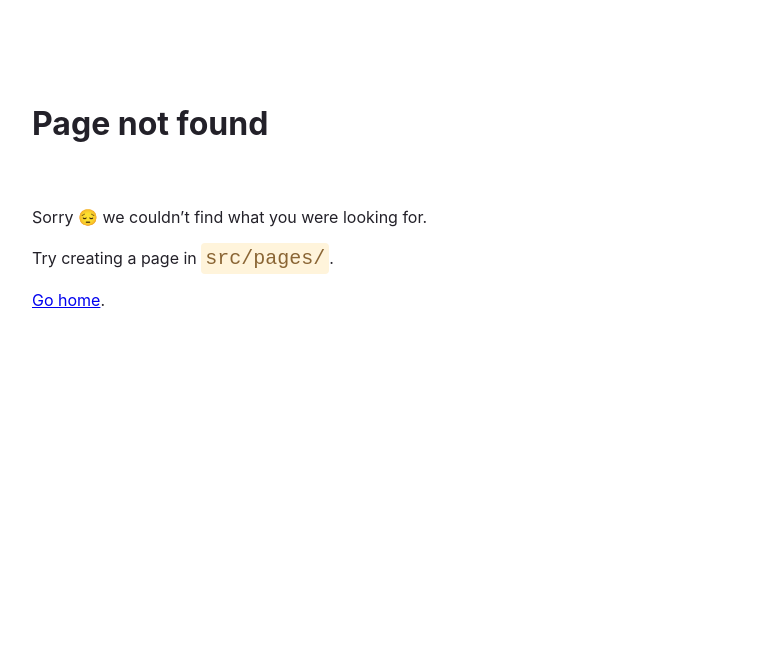
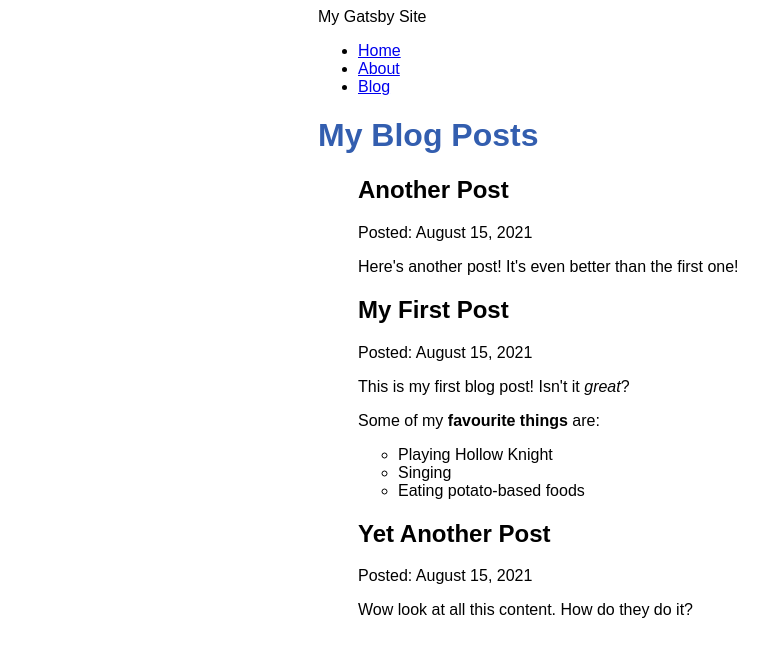
Before and after one commit to tkov/my-gatsby-site, a Gatsby site: page /blog in a window 1280 px wide. Before the commit this address had no page. Shown: the whole page, without its empty margins (72-840 px from the left). Built offline with nearby package versions, Linux system fonts and the light colour scheme; Gatsby itself is replaced by a stand-in of ours.

Commit message:
Finished Gatsby Tutorial Part 5

```diff
--- /dev/null
+++ b/blog/another-post.mdx
@@ -0,0 +1,6 @@
+---
+title: "Another Post"
+date: "2021-08-15"
+---
+
+Here's another post! It's even better than the first one!
--- /dev/null
+++ b/blog/my-first-post.mdx
@@ -0,0 +1,12 @@
+---
+title: "My First Post"
+date: "2021-08-15"
+---
+
+This is my first blog post! Isn't it *great*?
+
+Some of my **favourite things** are:
+
+* Playing Hollow Knight
+* Singing
+* Eating potato-based foods
--- /dev/null
+++ b/blog/yet-another-post.mdx
@@ -0,0 +1,6 @@
+---
+title: "Yet Another Post"
+date: "2021-08-15"
+---
+
+Wow look at all this content. How do they do it?
--- a/gatsby-config.js
+++ b/gatsby-config.js
@@ -6,5 +6,13 @@ module.exports = {
   plugins: ["gatsby-plugin-gatsby-cloud",
             "gatsby-plugin-image",
             "gatsby-plugin-sharp",
-            ],
+            {
+              resolve: "gatsby-source-filesystem",
+              options: {
+                name: `blog`,
+                path: `${__dirname}/blog`,
+              },
+            },
+            "gatsby-plugin-mdx",
+          ],
 };
--- a/package.json
+++ b/package.json
@@ -15,9 +15,12 @@
     "clean": "gatsby clean"
   },
   "dependencies": {
+    "@mdx-js/mdx": "^1.6.22",
+    "@mdx-js/react": "^1.6.22",
     "gatsby": "^3.11.1",
     "gatsby-plugin-gatsby-cloud": "^2.11.0",
     "gatsby-plugin-image": "^1.11.0",
+    "gatsby-plugin-mdx": "^2.11.0",
     "gatsby-plugin-sharp": "^3.11.0",
     "gatsby-source-filesystem": "^3.11.0",
     "react": "^17.0.1",
--- a/src/components/layout.js
+++ b/src/components/layout.js
@@ -1,21 +1,34 @@
 import * as React from 'react'
-import { Link } from 'gatsby'
+import { Link, useStaticQuery, graphql } from 'gatsby'
+// we added useStaticQuery and graphql (#4)
 import {
     container,
     heading,
     navLinks,
     navLinkItem,
     navLinkText,
+    siteTitle,
 } from './layout.module.css'
 
 const Layout = ({ pageTitle, children }) => {
+
+    const data = useStaticQuery(graphql`query MyQuery {
+        site {
+          siteMetadata {
+            title
+          }
+        }
+      }`);
+
     return (
         <div className={container}>
-            <title> { pageTitle } </title>
+            <title> { pageTitle } | {data.site.siteMetadata.title} </title>
+            <header className={siteTitle}>{data.site.siteMetadata.title}</header>
             <nav>
                 <ul className={navLinks}>
                     <li className={navLinkItem}><Link to="/" className={navLinkText}>Home</Link></li>
                     <li className={navLinkItem}><Link to="/about" className={navLinkText}>About</Link></li>
+                    <li className={navLinkItem}><Link to="/blog" className={navLinkText}>Blog</Link></li>
                 </ul>
             </nav>
             <main>
--- a/src/components/layout.module.css
+++ b/src/components/layout.module.css
@@ -21,3 +21,10 @@
 .nav-link-text {
     color: black;
 }
+
+.site-title {
+    font-size: 3rem;
+    color: gray;
+    font-weight: 700;
+    margin: 3rem 0;
+}
--- a/src/pages/about.js
+++ b/src/pages/about.js
@@ -1,5 +1,5 @@
 import * as React from 'react'
-import { Link } from 'gatsby'
+// import { Link } from 'gatsby'
 import Layout from '../components/layout';
 
 const AboutPage = () => {
--- /dev/null
+++ b/src/pages/blog.js
@@ -0,0 +1,60 @@
+import * as React from 'react'
+import Layout from '../components/layout'
+import { graphql } from 'gatsby'
+import { MDXRenderer } from 'gatsby-plugin-mdx'
+
+// This is a page query
+
+// allFile gets replaced with allMdx
+// export const query = graphql`query {
+//     allFile {
+//       nodes {
+//         name
+//       }
+//     }
+//   }`;
+
+export const query = graphql`
+  query {
+    allMdx(sort: {fields: frontmatter___date, order: DESC}) {
+      nodes {
+        frontmatter {
+          date(formatString: "MMMM D, YYYY")
+          title
+        }
+        id
+        body
+      }
+    }
+  }
+`
+
+// The page query gets run by Gatsby and passes the resulting data
+// into the page component as a prop called data
+
+const BlogPage = ({ data }) => {  // destructuring data from props
+    return (
+        <Layout pageTitle="My Blog Posts">
+
+            {/* <p>My cool posts will go in here</p> */}
+            {/* Note: React requires a key for mapped elements */}
+            <ul>
+                {
+                    //data.allFile.nodes.map((node) => (
+                    data.allMdx.nodes.map((node) => (
+
+                        <article key={node.id}>
+                            <h2> { node.frontmatter.title } </h2>
+                            <p>Posted: { node.frontmatter.date } </p>
+                            <MDXRenderer>
+                                { node.body }
+                            </MDXRenderer>
+                        </article>
+                    ))
+                }
+            </ul>
+        </Layout>
+    )
+}
+
+export default BlogPage;
```
Also changed, not shown: 1 other file.
